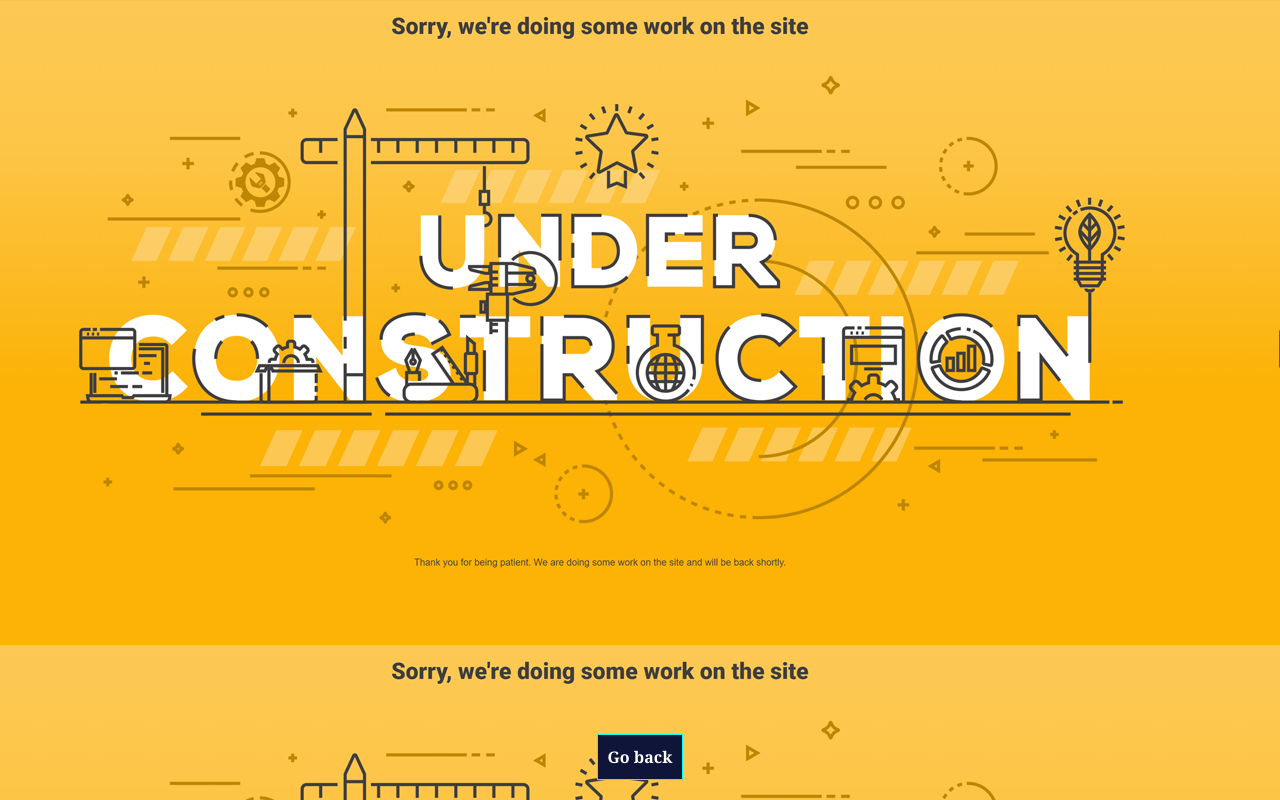
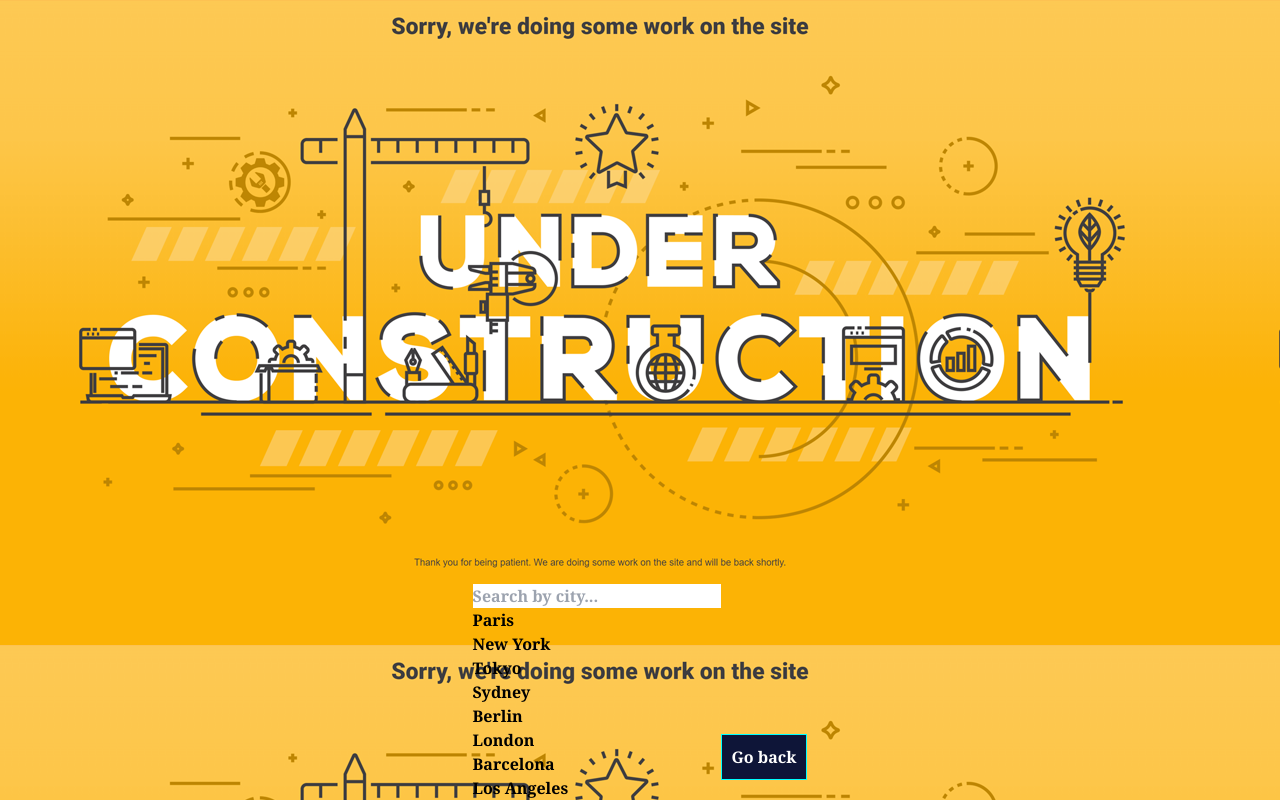
Before and after one commit to Allpez/mytinerary-AlexanderLopez, a React (Vite) app: page /Cities in a window 1280 px wide. Built offline with nearby package versions, Linux system fonts and the light colour scheme.

Commit message:
creacion de componente searchBar

```diff
--- /dev/null
+++ b/src/assets/Components/SearchBar.jsx
@@ -0,0 +1,37 @@
+const cities = [
+    'Paris',
+    'New York',
+    'Tokyo',
+    'Sydney',
+    'Berlin',
+    'London',
+    'Barcelona',
+    'Los Angeles',
+];
+
+function SearchBar({ searchText, handleChangeText }) {
+
+    const filteredCities = cities.filter((city) =>
+        city.toLowerCase().startsWith(searchText.toLowerCase())
+    );
+
+    return (
+        <div className="flex gap-1 justify-center my-6">
+            <input
+                className="border-2 min-w-80 border-red-800 rounded-lg ps-2 sm:h-9"
+                type="search"
+                placeholder="Search by city..."
+                value={searchText}
+                onChange={(e) => handleChangeText(e.target.value)}
+                required=""
+            />
+            <ul>
+                {filteredCities.map((city) => (
+                    <li key={city}>{city}</li>
+                ))}
+            </ul>
+        </div>
+    );
+};
+
+export default SearchBar;
--- a/src/assets/Pages/Cities.jsx
+++ b/src/assets/Pages/Cities.jsx
@@ -1,7 +1,9 @@
 import React from 'react';
+import { useState } from 'react';
 import inConstructionPage from "../images/inConstructionPage.png";
 import { useNavigate } from 'react-router-dom';
 import "../styles/Cities.css";
+import SearchBar from '../Components/SearchBar';
 
 function Cities() {
     const navigate = useNavigate();
@@ -10,11 +12,19 @@ function Cities() {
         navigate(-1);
     }
 
+    const [text, setText] = useState("");
+
+    // Actualiza el texto con lo que se escribe en el input
+    const handleChangeText = (newText) => {
+        setText(newText);
+    };
+
     return (
         <div
             className="bg-cover bg-center bg-no-repeat"
             style={{ backgroundImage: `url(${inConstructionPage})` }}
         >
+            <SearchBar searchText={text} handleChangeText={handleChangeText} />
             <button
                 onClick={handleClickHome}
                 className='my-Cities-Button rounded-xl p-5 hover:bg-yellow-700 hover:text-black text-2xl'
--- a/src/assets/styles/Carousel.css
+++ b/src/assets/styles/Carousel.css
@@ -15,7 +15,7 @@
   bottom: 0;
   left: 0;
   width: 100%;
-  background: rgba(0, 0, 0, 0.5); /* Fondo negro con opacidad */
+  background: rgba(0, 0, 0, 0.5);
   color: white;
   text-align: center;
   padding: 10px;
```
